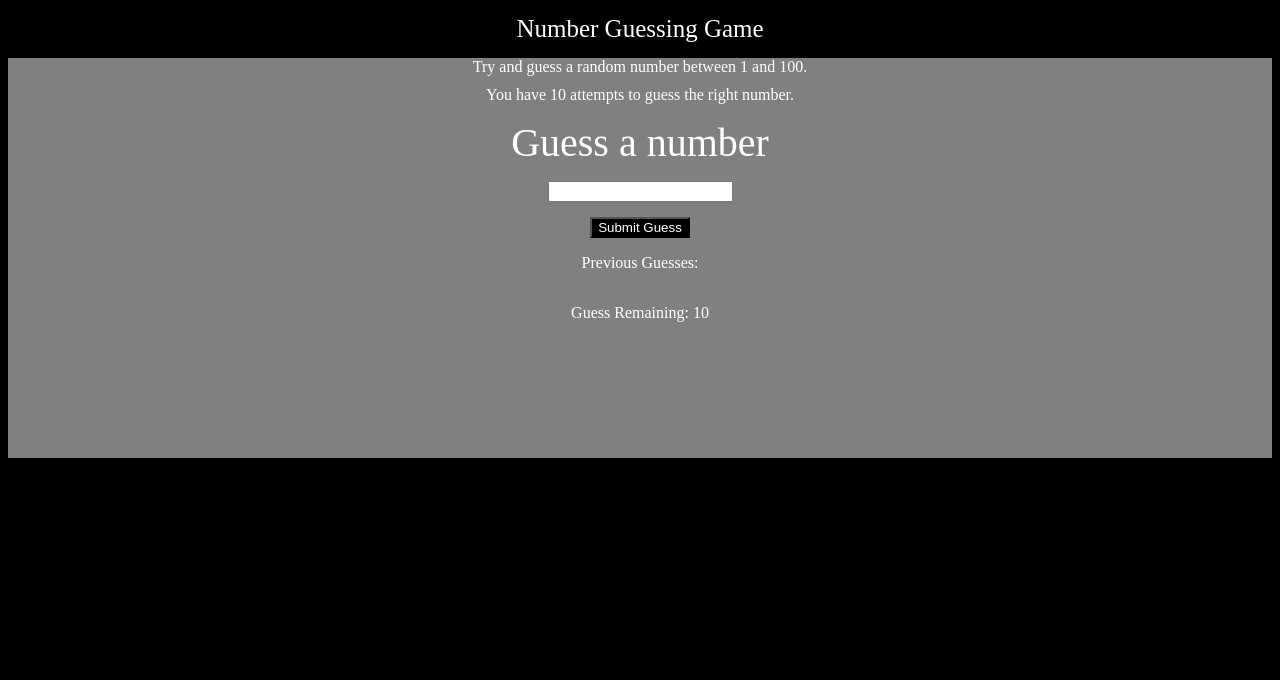
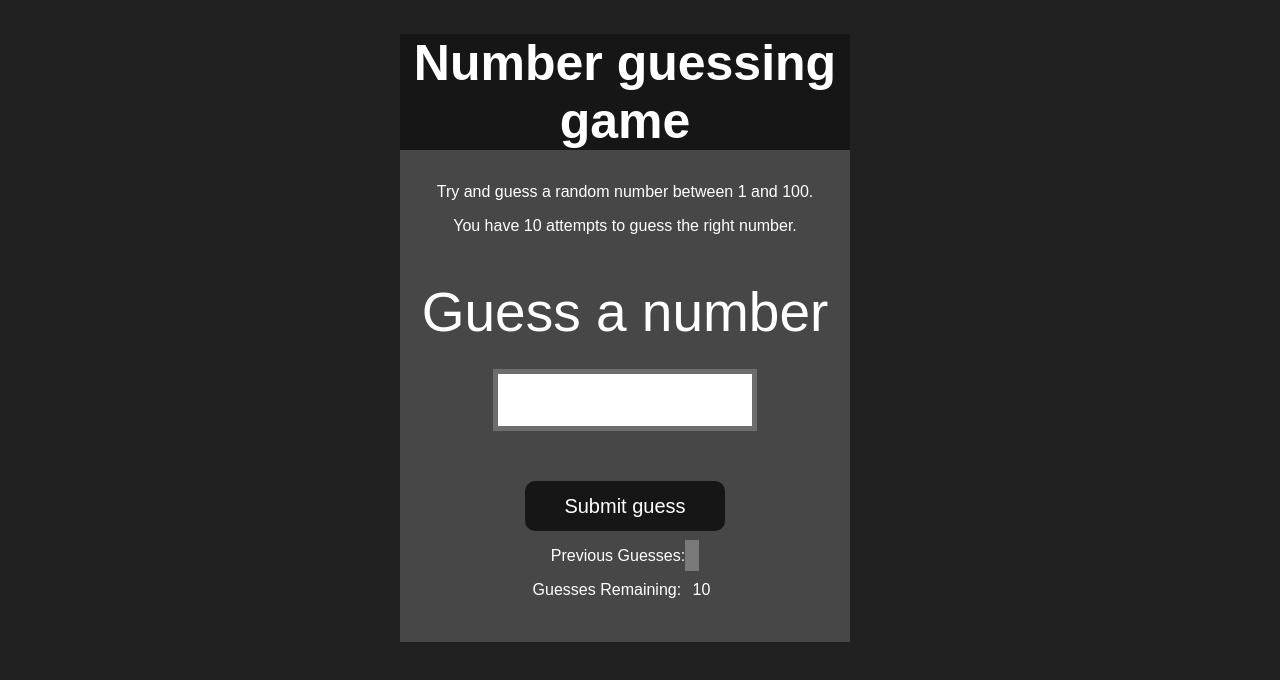
Before and after one commit to BBhuwanJ/Guess-The-Number, a plain HTML site: page index.html in a window 1280 px wide. Drawn offline with Linux system fonts and the light colour scheme.

Commit message:
final done

```diff
--- a/index.html
+++ b/index.html
@@ -4,86 +4,31 @@
 <head>
     <meta charset="UTF-8">
     <meta name="viewport" content="width=device-width, initial-scale=1.0">
-    <title>Document</title>
-    <style>
-        body {
-            background-color: black;
-            color: white;
-        }
-
-        nav {
-            margin-top: 15px;
-            justify-content: center;
-            display: flex;
-            font-size: 25px;
-        }
-
-        .container {
-            background-color: gray;
-            height: 25rem;
-        }
-
-        .info {
-            display: flex;
-            flex-direction: column;
-            justify-content: center;
-            align-items: center;
-            /* border: 2px solid red; */
-            gap: 10px;
-            margin: 15px;
-        }
-
-        p {
-            /* border: 2px solid red; */
-            width: auto;
-            height: max-content;
-        }
-
-        .input form{
-            gap: 15px;
-            display: flex;
-            justify-content: center;
-            align-items: center;
-            flex-direction: column;
-
-        }
-
-        .input #askForNum {
-            font-size: 40px;
-        }
-        .resultParas{
-            display: flex;
-            justify-content: center;
-            align-items: center;
-            flex-direction: column;
-            /* border: 2px solid red; */
-        }
-    </style>
+    <meta http-equiv="X-UA-Compatible" content="ie=edge">
+    <title>Number Guessing Game</title>
+    <link rel="stylesheet" href="style.css">
 </head>
 
-<body>
-    <nav>Number Guessing Game</nav>
-    <div class="container">
-        <div class="info">
-            <span>Try and guess a random number between 1 and 100.</span>
-            <span>You have 10 attempts to guess the right number.</span>
-        </div>
-        <div class="input">
-            <form action="">
-                <label for="guessField" id="askForNum" >Guess a number</label>
-                <input type="number" id="guessField">
-                <input id="submit" type="button" value="Submit Guess" style="background-color: black; color: white;">
-            </form>
-        </div>
+<body style="background-color:#212121; color:#fff;">
+
+    <div id="wrapper">
+        <h1>Number guessing game</h1>
+        <p>Try and guess a random number between 1 and 100.</p>
+        <p>You have 10 attempts to guess the right number.</p>
+        </br>
+        <form class="form">
+            <label2 for="guessField" id="guess">Guess a number</label>
+                <input type="text" id="guessField" class="guessField">
+                <input type="submit" id="subt" value="Submit guess" class="guessSubmit">
+        </form>
+
         <div class="resultParas">
-            <p>Previous Guesses: <span class="guesses"> </span></p>
-            <p>Guess Remaining: <span class="lastResult">10</span> </p>
+            <p>Previous Guesses: <span class="guesses"></span></p>
+            <p>Guesses Remaining: <span class="lastResult">10</span></p>
             <p class="lowOrHi"></p>
         </div>
+    </div>
+    <script src="script.js"></script>
+</body>
 
-    </div>
-
-
-</body>
-<script src="script.js"></script>
 </html>
--- a/script.js
+++ b/script.js
@@ -1,41 +1,42 @@
-const randNum = Math.round(Math.random()*100 +1)
-const submit = document.querySelector("#submit")
+const randomNumber = Math.round(Math.random() * 100 + 1)
+const submit = document.querySelector("#subt")
 const userInput = document.querySelector("#guessField")
-const preGuess = document.querySelector(".guesses")
-const lastRes = document.querySelector(".lastResult")
-const decision = document.querySelector(".lowOrHi")
+const guessSlot = document.querySelector(".guesses")
+const remaining = document.querySelector(".lastResult")
+const lowOrHi = document.querySelector(".lowOrHi")
+const startOver = document.querySelector(".resultParas")
 
 const p = document.createElement('p')
 
 let prevGuess = []
 let numGuess = 1
 let playGame = true
-if(playGame){
-    submit.addEventListener('click', function(e){
+
+if (playGame) {
+    submit.addEventListener('click', function (e) {
         e.preventDefault()
         const guess = parseInt(userInput.value)
         console.log(guess);
-
         validateGuess(guess)
     })
 }
-function validateGuess(guess){
-    if(isNaN(guess)){
+function validateGuess(guess) {
+    if (isNaN(guess)) {
         alert("Please Enter a valid number.")
     }
-    else if(guess<1){
+    else if (guess < 1) {
         alert("Please Enter a number more than 1.")
     }
-    else if(guess>100){
+    else if (guess > 100) {
         alert("Please Enter a number less than 100.")
-    }else{
-        preGuess.push(guess)
-        if(numGuess === 11){
+    } else {
+        prevGuess.push(guess)
+        if (numGuess === 11) {
             displayGuess(guess)
-            displayMessage(`Game Over. Random number was ${randNum}`)
+            displayMessage(`Game Over. Random number was ${randomNumber}`)
             endGame()
         }
-        else{
+        else {
             displayGuess(guess)
             checkGuess(guess)
 
@@ -45,21 +46,58 @@ function validateGuess(guess){
 
 }
 
-function checkGuess(guess){
+function checkGuess(guess) {
+    if (guess === randomNumber) {
+        displayMessage(`You guessed it right`)
+        endGame()
+
+
+    }
+    else if (guess < randomNumber) {
+        displayMessage(`Number is Too LOW`)
+    }
+    else if (guess > randomNumber) {
+        displayMessage(`Number is Too HIGH`)
+    }
 
 }
-function displayGuess(guess){
+function displayGuess(guess) {
+    userInput.value = ''
+    guessSlot.innerHTML += `${guess}, `
+    numGuess++;
+    remaining.innerHTML = `${10 - numGuess}`
+
+
 
 }
 
-function displayMessage(message){
+function displayMessage(message) {
+    lowOrHi.innerHTML = `<h2>${message} </h2>`
 
 }
 
-function endGame(){
+function endGame() {
+    userInput.value = ''
+    userInput.setAttribute('disabled', '')
+    p.classList.add('button')
+    p.innerHTML = `<h2 id='newGame' > Start New Game</h2>`
+    startOver.appendChild(p)
+    playGame = false
+    newGame()
 
 }
 
-function newGame(){
+function newGame() {
+    const newGameButton = document.querySelector('#newGame')
+    newGameButton.addEventListener('click', function (e) {
+        randomNumber = parseInt(Math.random() * 100 + 1);
+        guessSlot = []
+        numGuess = 1
+        guessSlot.innerHTML = ''
+        remaining.innerHTML = `${11 - numGuess}`
+        userInput.removeAttribute('disabled')
+        startOver.removeChild(p)
+        playGame = true
+    })
 
 }
--- /dev/null
+++ b/style.css
@@ -0,0 +1,93 @@
+html {
+  font-family: sans-serif;
+}
+
+body {
+  width: 300px;
+  max-width: 750px;
+  min-width: 480px;
+  margin: 0 auto;
+  background-color: #212121;
+}
+
+
+.lastResult {
+  color: white;
+  padding: 7px;
+}
+
+.guesses {
+  color: white;
+  padding: 7px;
+}
+
+button {
+  background-color: #141414;
+  color: #fff;
+  width: 250px;
+  height: 50px;
+  border-radius: 25px;
+  font-size: 30px;
+  border-style: none;
+  margin-top: 30px;
+  /* margin-left: 50px; */
+}
+
+#subt {
+  background-color: #161616;
+  color: #ffffff;
+  width: 200px;
+  height: 50px;
+  border-radius: 10px;
+  font-size: 20px;
+  border-style: none;
+  margin-top: 50px;
+  /* margin-left: 75px; */
+}
+
+#guessField {
+  color: #000;
+  width: 250px;
+  height: 50px;
+  font-size: 30px;
+  border-style: none;
+  margin-top: 25px;
+
+  /* margin-left: 50px; */
+  border: 5px solid #6c6d6d;
+  text-align: center;
+}
+
+#guess {
+  font-size: 55px;
+  /* margin-left: 90px; */
+  margin-top: 120px;
+  color: #fff;
+}
+
+.guesses {
+  background-color: #7a7a7a;
+}
+
+#wrapper {
+  box-sizing: border-box;
+  text-align: center;
+  width: 450px;
+  height: 550px;
+  background-color: #474747;
+  color: #fff;
+  font-size: 25px;
+  height: 38rem;
+}
+
+h1 {
+  background-color: #161616;
+
+  color: #fff;
+  text-align: center;
+}
+
+p {
+  font-size: 16px;
+  text-align: center;
+}
```
